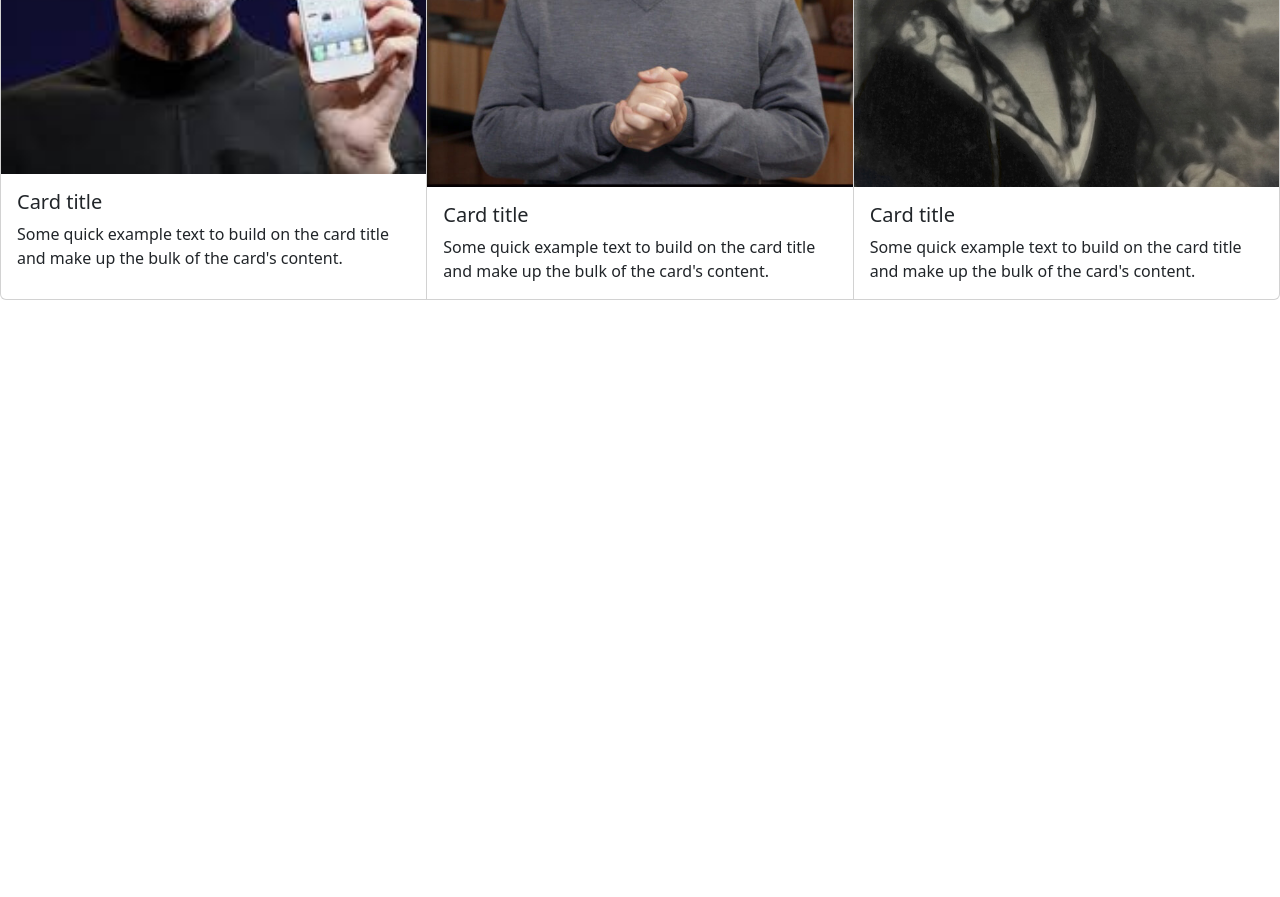
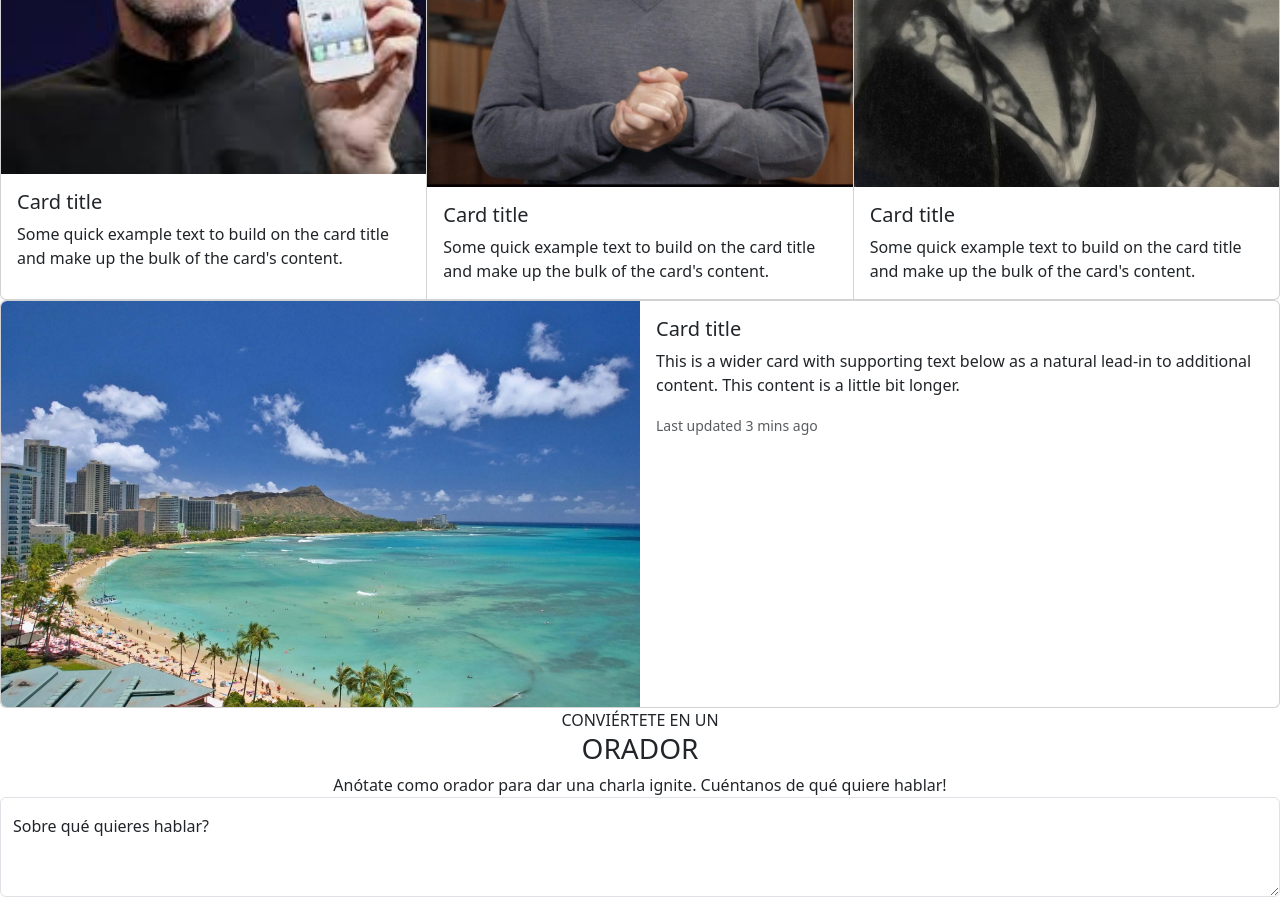
Before and after one commit to Romano2401/TP-FRONTEND-1, a plain HTML site: page index.html in a window 1280 px wide. Shown: the part 1321-2218 px from the top of the page. Before the commit the page ends 1621 px from the top, so only its background shows below. Drawn offline with Linux system fonts and the light colour scheme.

Commit message:
card hori. form

```diff
--- a/index.html
+++ b/index.html
@@ -122,10 +122,38 @@
   </div>
 </div>
 </div>
+<!-- Card horizontal-->
+<div class="card">
+  <div class="row g-0">
+    <div class="col-md-6">
+      <img src="assets/img/honolulu.jpg" class="img-fluid rounded-start" alt="Foto aérea de honolulu">
+    </div>
+    <div class="col-md-6">
+      <div class="card-body">
+        <h5 class="card-title">Card title</h5>
+        <p class="card-text">This is a wider card with supporting text below as a natural lead-in to additional content. This content is a little bit longer.</p>
+        <p class="card-text"><small class="text-body-secondary">Last updated 3 mins ago</small></p>
+      </div>
+    </div>
+  </div>
+</div>
 
-
-
-
+<!-- Titulo formulario -->
+<div class="container text-center">
+  <div class="row align-items-center">
+    <div class="col">
+      CONVIÉRTETE EN UN
+    </div>
+    <div class="row align-items-center"></div>
+    <div class="col-12"> <h3>ORADOR</h3></div>
+  <div class="col-12">Anótate como orador para dar una <span>charla ignite</span>. Cuéntanos de qué quiere hablar!</div>
+  </div>
+</div>
+<!-- Formulario-->
+<div class="form-floating">
+  <textarea class="form-control" placeholder="Leave a comment here" id="floatingTextarea2" style="height: 100px"></textarea>
+  <label for="floatingTextarea2">Sobre qué quieres hablar?</label>
+</div>
 
 
 
```
